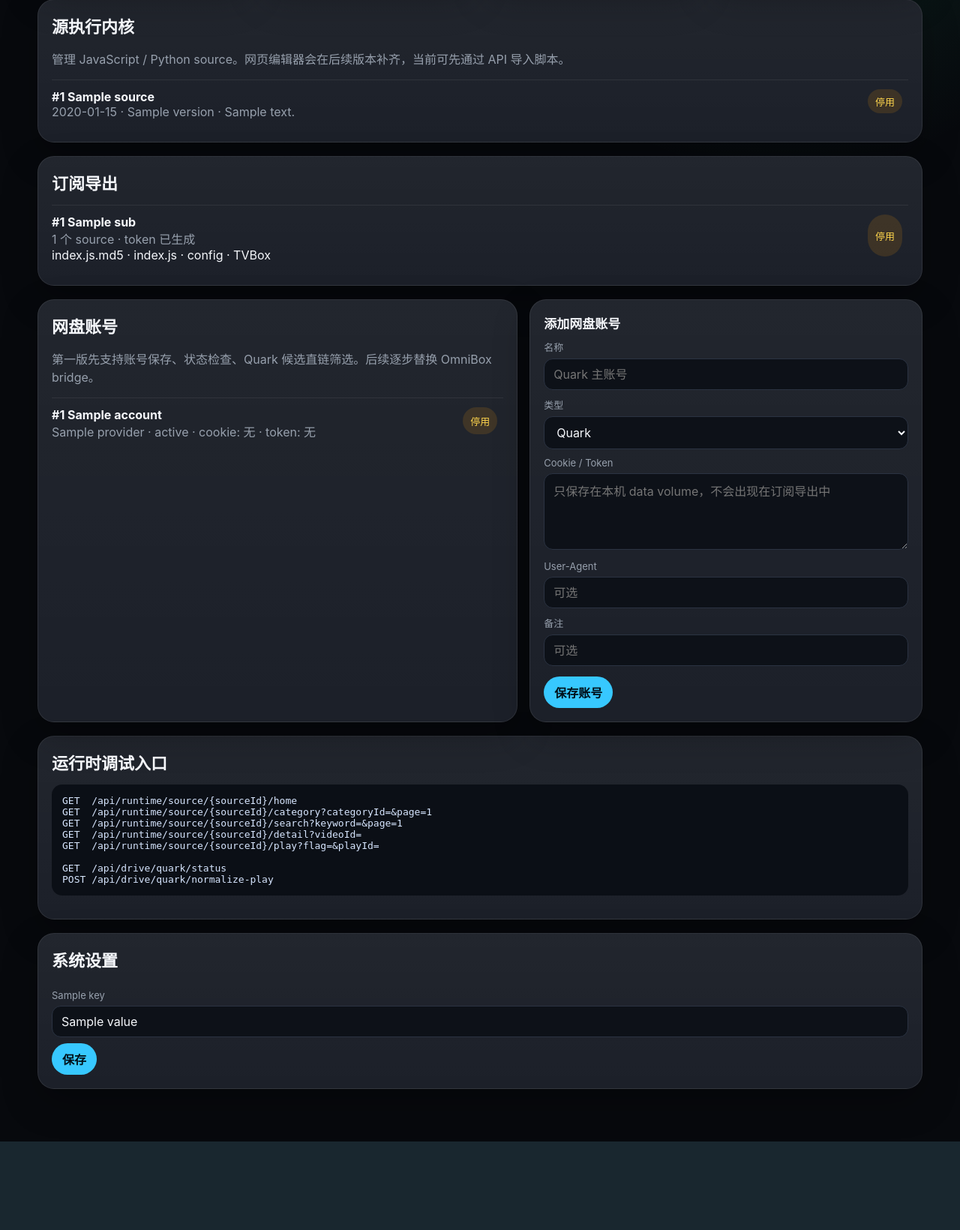
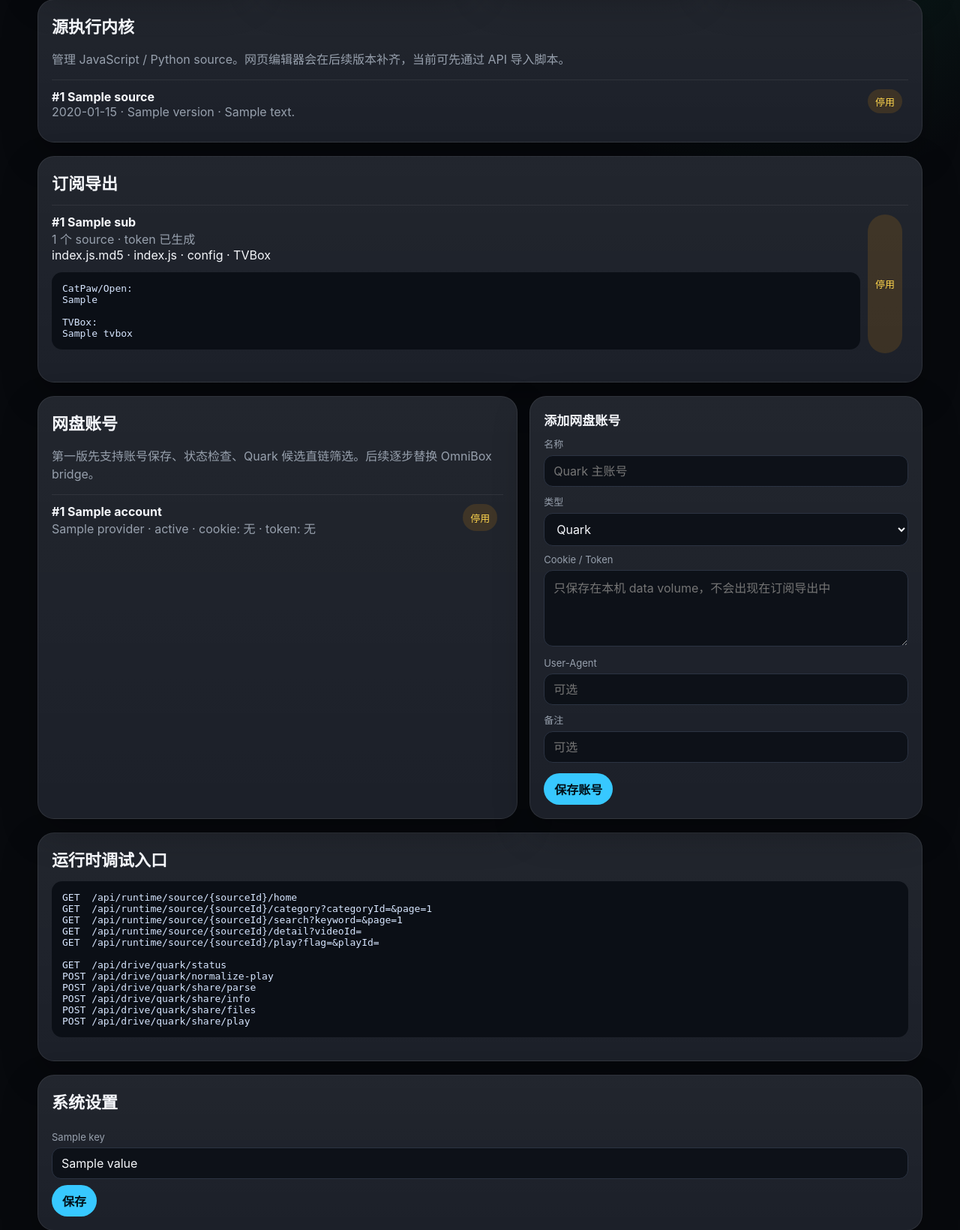
Before and after one commit to colvins/source-service, a FastAPI app: template app/templates/index.html in a window 1280 px wide. Shown: the part 362-2002 px from the top of the page at 75% size. Before the commit the page ends 1884 px from the top, so only its background shows below. Run offline with FastAPI, Linux system fonts and the light colour scheme; the template is opened without the code that fills it: most values are stand-ins (such as "Sample title", 1, 10 or a date in 2020); parts of the project's set-up code (start-up, migrations or seed data) failed here and were passed over.

Commit message:
Expose TVBox subscriptions and Quark share endpoints

```diff
--- a/app/drive.py
+++ b/app/drive.py
@@ -1,8 +1,11 @@
 from __future__ import annotations
 
+import json
+import os
 from dataclasses import dataclass
 from typing import Any
-from urllib.parse import urlparse
+from urllib.parse import parse_qs, urlparse
+from urllib.request import Request, urlopen
 
 
 QUALITY_PRIORITY = (
@@ -126,3 +129,80 @@ def rank_play_candidates(candidates: list[PlayCandidate]) -> list[PlayCandidate]
 def best_direct_candidate(payload: Any) -> PlayCandidate | None:
     ranked = rank_play_candidates(extract_play_candidates(payload))
     return ranked[0] if ranked else None
+
+
+def parse_quark_share_url(share_url: str) -> dict[str, Any]:
+    parsed = urlparse((share_url or "").strip())
+    host = (parsed.hostname or "").lower()
+    parts = [part for part in parsed.path.split("/") if part]
+    share_id = ""
+
+    if len(parts) >= 2 and parts[0] == "s":
+        share_id = parts[1]
+    elif parts:
+        share_id = parts[-1]
+
+    query = parse_qs(parsed.query)
+    password = (
+        query.get("pwd", [""])[0]
+        or query.get("password", [""])[0]
+        or query.get("code", [""])[0]
+        or query.get("passcode", [""])[0]
+    )
+
+    return {
+        "provider": "quark",
+        "shareURL": share_url,
+        "host": host,
+        "shareId": share_id,
+        "password": password,
+        "isQuark": "quark.cn" in host,
+        "isValid": bool(share_id and "quark.cn" in host),
+    }
+
+
+def call_omnibox_drive_bridge(endpoint: str, payload: dict[str, Any]) -> dict[str, Any] | None:
+    base_url = os.environ.get("OMNIBOX_API_URL", "").rstrip("/")
+    if not base_url:
+        return None
+
+    body = json.dumps(payload, ensure_ascii=False).encode("utf-8")
+    request = Request(
+        f"{base_url}{endpoint}",
+        data=body,
+        headers={"Content-Type": "application/json"},
+        method="POST",
+    )
+    with urlopen(request, timeout=60) as response:
+        raw = response.read().decode("utf-8")
+    result = json.loads(raw or "{}")
+    if result.get("success") is False:
+        raise RuntimeError(result.get("message") or f"bridge call failed: {endpoint}")
+    return result.get("data") if isinstance(result, dict) and "data" in result else result
+
+
+def normalize_quark_play_payload(payload: Any) -> dict[str, Any]:
+    candidates = extract_play_candidates(payload)
+    ranked = rank_play_candidates(candidates)
+    selected = best_direct_candidate(payload)
+    return {
+        "candidateCount": len(candidates),
+        "directCandidateCount": len(ranked),
+        "selected": None if selected is None else {
+            "name": selected.name,
+            "url": selected.url,
+            "host": selected.host,
+            "headers": selected.headers,
+            "headerKeys": sorted(selected.headers.keys()),
+        },
+        "candidates": [
+            {
+                "name": candidate.name,
+                "url": candidate.url,
+                "host": candidate.host,
+                "headers": candidate.headers,
+                "headerKeys": sorted(candidate.headers.keys()),
+            }
+            for candidate in ranked
+        ],
+    }
--- a/app/main.py
+++ b/app/main.py
@@ -11,8 +11,17 @@ from fastapi.staticfiles import StaticFiles
 from fastapi.templating import Jinja2Templates
 
 from .db import get_conn, init_db, row_to_drive_account, row_to_source, row_to_subscription
-from .drive import best_direct_candidate, extract_play_candidates, rank_play_candidates
-from .models import DriveAccountPayload, DrivePlayNormalizePayload, SettingPayload, SourcePayload, SubscriptionPayload
+from .drive import call_omnibox_drive_bridge, normalize_quark_play_payload, parse_quark_share_url
+from .models import (
+    DriveAccountPayload,
+    DrivePlayNormalizePayload,
+    QuarkFileListPayload,
+    QuarkPlayPayload,
+    QuarkSharePayload,
+    SettingPayload,
+    SourcePayload,
+    SubscriptionPayload,
+)
 from .runtime import execute_source
 
 app = FastAPI(title="Colvins Source Service", version="0.1.0")
@@ -151,6 +160,18 @@ def _subscription_and_base_url(subscription_id: int) -> tuple[dict[str, Any], st
         return subscription, settings.get("service_base_url", "http://127.0.0.1:8788").rstrip("/")
 
 
+def subscription_urls(subscription: dict[str, Any], base_url: str) -> dict[str, str]:
+    token = subscription["token"]
+    subscription_id = subscription["id"]
+    return {
+        "catpawMd5": f"{base_url}/api/subscription/{subscription_id}/catvod/index.js.md5",
+        "catpawIndex": f"{base_url}/api/subscription/{subscription_id}/catvod/index.js",
+        "catpawConfig": f"{base_url}/api/subscription/{subscription_id}/catvod/config",
+        "tvbox": f"{base_url}/api/subscription/{subscription_id}/tvbox?token={token}",
+        "tvboxExport": f"{base_url}/api/export/{subscription_id}/tvbox?token={token}",
+    }
+
+
 def _runtime_envelope(payload: dict[str, Any]) -> JSONResponse:
     if isinstance(payload, dict) and "data" in payload:
         return JSONResponse(payload)
@@ -176,6 +197,11 @@ def dashboard(request: Request):
         }
         sources = fetch_sources(conn)
         subscriptions = fetch_subscriptions(conn)
+        for subscription in subscriptions:
+            subscription["urls"] = subscription_urls(
+                subscription,
+                settings.get("service_base_url", "http://127.0.0.1:8788").rstrip("/"),
+            )
         drive_accounts = fetch_drive_accounts(conn)
         templates_data = conn.execute("SELECT * FROM source_templates ORDER BY id ASC").fetchall()
         templates_payload = [dict(row) for row in templates_data]
@@ -494,27 +520,84 @@ def quark_drive_status():
 
 @app.post("/api/drive/quark/normalize-play")
 def quark_normalize_play(payload: DrivePlayNormalizePayload):
-    candidates = extract_play_candidates(payload.payload)
-    ranked = rank_play_candidates(candidates)
-    best = best_direct_candidate(payload.payload)
+    return normalize_quark_play_payload(payload.payload)
+
+
+@app.post("/api/drive/quark/share/parse")
+def quark_parse_share(payload: QuarkSharePayload):
+    return parse_quark_share_url(payload.shareURL)
+
+
+@app.post("/api/drive/quark/share/info")
+def quark_share_info(payload: QuarkSharePayload):
+    parsed = parse_quark_share_url(payload.shareURL)
+    if not parsed["isValid"]:
+        raise HTTPException(status_code=400, detail="invalid Quark share URL")
+
+    bridged = call_omnibox_drive_bridge("/drive/info", {"shareURL": payload.shareURL})
+    if bridged is None:
+        return {
+            "provider": "quark",
+            "mode": "native-scaffold",
+            "share": parsed,
+            "ready": False,
+            "message": "Quark native share info resolver is not implemented yet. Configure OMNIBOX_API_URL for temporary fallback.",
+        }
+    return {"provider": "quark", "mode": "omnibox-fallback", "share": parsed, "data": bridged}
+
+
+@app.post("/api/drive/quark/share/files")
+def quark_share_files(payload: QuarkFileListPayload):
+    parsed = parse_quark_share_url(payload.shareURL)
+    if not parsed["isValid"]:
+        raise HTTPException(status_code=400, detail="invalid Quark share URL")
+
+    bridged = call_omnibox_drive_bridge(
+        "/drive/file-list",
+        {"shareURL": payload.shareURL, "pdirFid": payload.pdirFid},
+    )
+    if bridged is None:
+        return {
+            "provider": "quark",
+            "mode": "native-scaffold",
+            "share": parsed,
+            "files": [],
+            "total": 0,
+            "hasMore": False,
+            "message": "Quark native file listing is not implemented yet. Configure OMNIBOX_API_URL for temporary fallback.",
+        }
+    return {"provider": "quark", "mode": "omnibox-fallback", "share": parsed, "data": bridged}
+
+
+@app.post("/api/drive/quark/share/play")
+def quark_share_play(payload: QuarkPlayPayload):
+    parsed = parse_quark_share_url(payload.shareURL)
+    if not parsed["isValid"]:
+        raise HTTPException(status_code=400, detail="invalid Quark share URL")
+
+    bridged = call_omnibox_drive_bridge(
+        "/drive/video-play-info",
+        {
+            "shareURL": payload.shareURL,
+            "fid": payload.fid,
+            "flag": payload.flag,
+            "getTranscodeUrls": payload.getTranscodeUrls,
+        },
+    )
+    if bridged is None:
+        return {
+            "provider": "quark",
+            "mode": "native-scaffold",
+            "share": parsed,
+            "ready": False,
+            "message": "Quark native play resolver is not implemented yet. Configure OMNIBOX_API_URL for temporary fallback.",
+        }
     return {
-        "candidateCount": len(candidates),
-        "directCandidateCount": len(ranked),
-        "selected": None if best is None else {
-            "name": best.name,
-            "url": best.url,
-            "host": best.host,
-            "headerKeys": sorted(best.headers.keys()),
-        },
-        "candidates": [
-            {
-                "name": candidate.name,
-                "url": candidate.url,
-                "host": candidate.host,
-                "headerKeys": sorted(candidate.headers.keys()),
-            }
-            for candidate in ranked
-        ],
+        "provider": "quark",
+        "mode": "omnibox-fallback",
+        "share": parsed,
+        "raw": bridged,
+        "play": normalize_quark_play_payload(bridged),
     }
 
 
--- a/app/templates/index.html
+++ b/app/templates/index.html
@@ -170,10 +170,15 @@
         <div>
           <strong>#{{ sub.id }} {{ sub.name }}</strong><br />
           <span class="muted">{{ sub.sources|length }} 个 source · token 已生成</span><br />
-          <a href="/api/export/{{ sub.id }}/catpaw/index.js.md5">index.js.md5</a>
-          · <a href="/api/export/{{ sub.id }}/catpaw/index.js">index.js</a>
-          · <a href="/api/export/{{ sub.id }}/catpaw/config">config</a>
-          · <a href="/api/export/{{ sub.id }}/tvbox?token={{ sub.token }}">TVBox</a>
+          <a href="{{ sub.urls.catpawMd5 }}">index.js.md5</a>
+          · <a href="{{ sub.urls.catpawIndex }}">index.js</a>
+          · <a href="{{ sub.urls.catpawConfig }}">config</a>
+          · <a href="{{ sub.urls.tvbox }}">TVBox</a>
+          <pre>CatPaw/Open:
+{{ sub.urls.catpawMd5 }}
+
+TVBox:
+{{ sub.urls.tvbox }}</pre>
         </div>
         <span class="pill {{ 'green' if sub.enabled else 'orange' }}">{{ '启用' if sub.enabled else '停用' }}</span>
       </div>
@@ -231,7 +236,11 @@ GET  /api/runtime/source/{sourceId}/detail?videoId=
 GET  /api/runtime/source/{sourceId}/play?flag=&playId=
 
 GET  /api/drive/quark/status
-POST /api/drive/quark/normalize-play</pre>
+POST /api/drive/quark/normalize-play
+POST /api/drive/quark/share/parse
+POST /api/drive/quark/share/info
+POST /api/drive/quark/share/files
+POST /api/drive/quark/share/play</pre>
     </section>
 
     <section id="settings" class="section card">
```
Also changed, not shown: app/models.py (+16 -0 lines), README.md.
